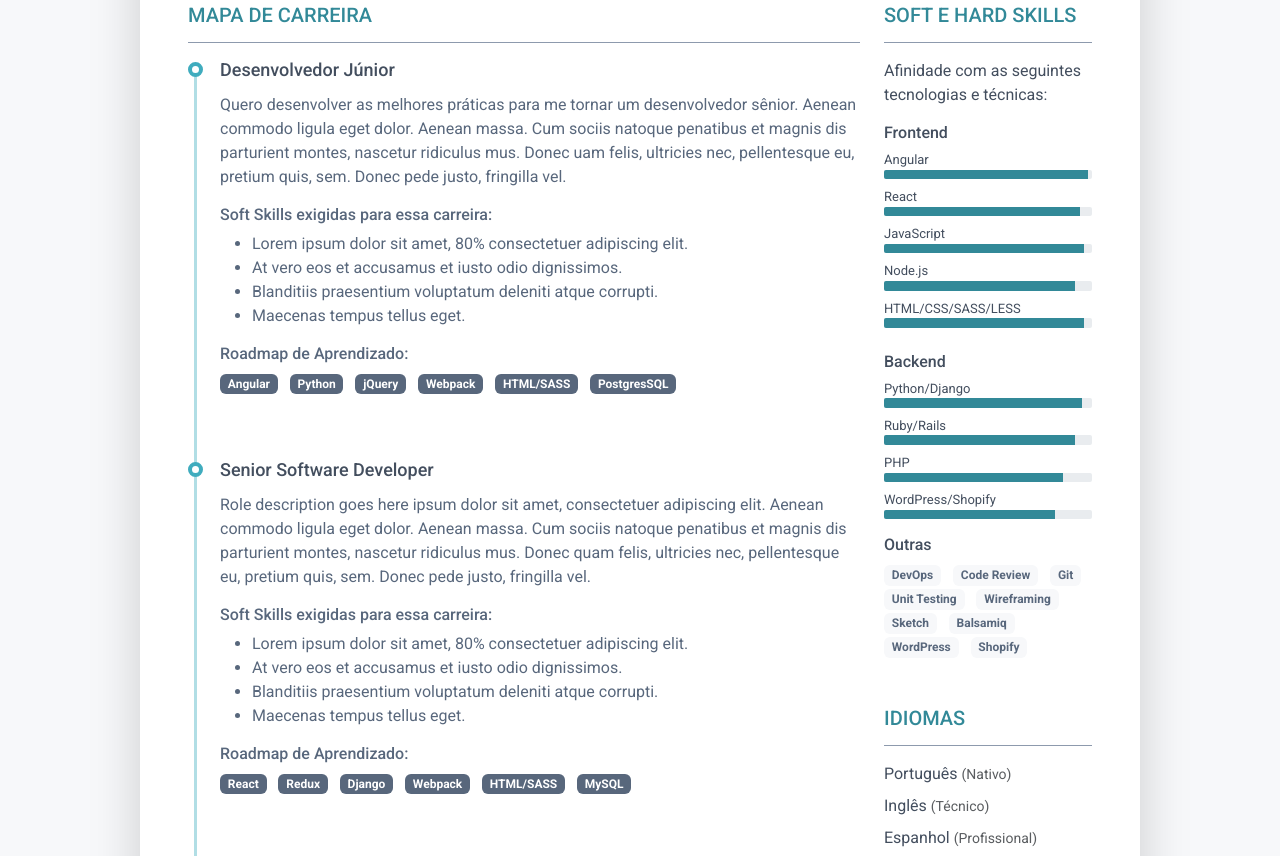
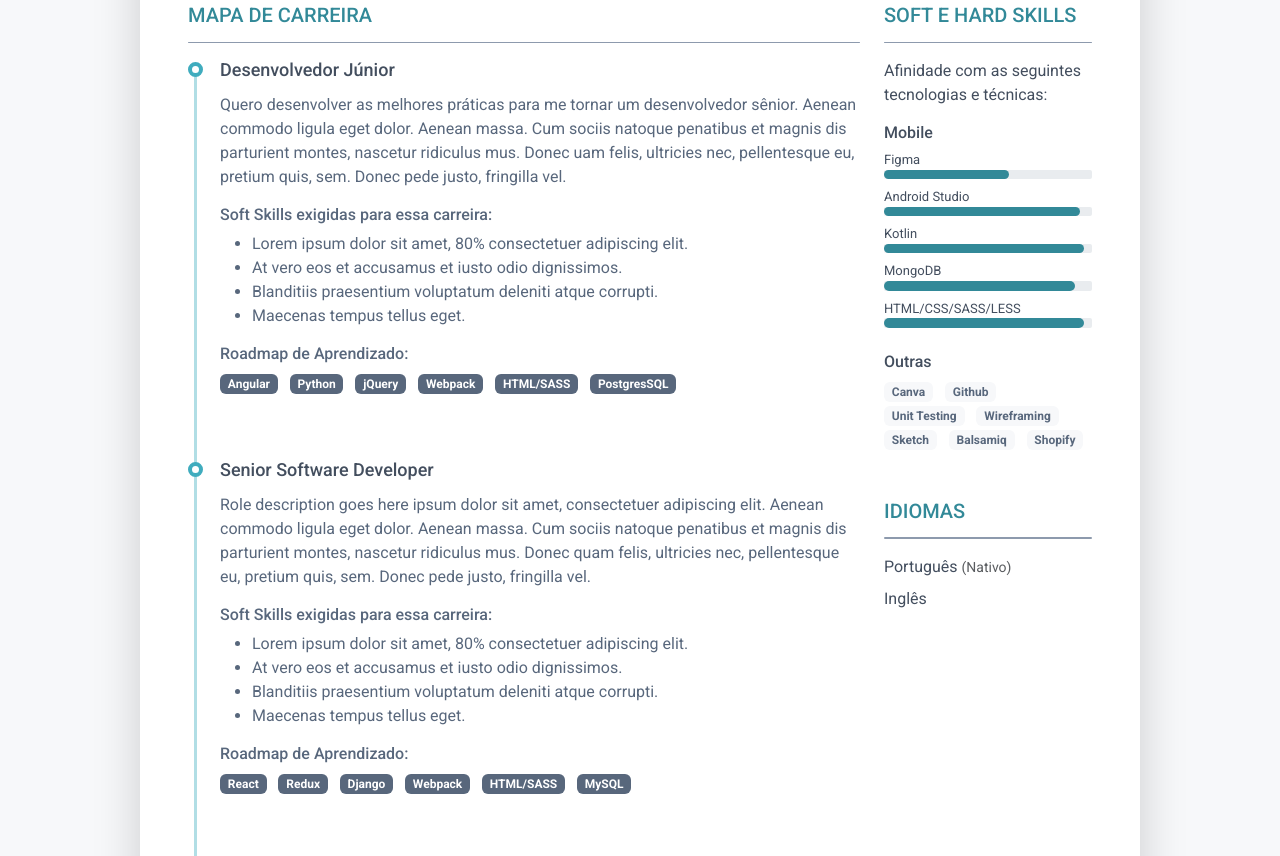
Before and after one commit to LeirDev/mapa_de_carreira, a plain HTML site: page index.html in a window 1280 px wide. Shown: the part 597-1453 px from the top of the page. Drawn offline with Linux system fonts and the light colour scheme.

Commit message:
atualizei paezao

```diff
--- a/index.html
+++ b/index.html
@@ -291,18 +291,18 @@
 							<p>Afinidade com as seguintes tecnologias e técnicas:</p>
 							<div class="resume-section-content">
 								<div class="resume-skill-item">
-									<h4 class="resume-skills-cat font-weight-bold">Frontend</h4>
+									<h4 class="resume-skills-cat font-weight-bold">Mobile</h4>
 									<ul class="list-unstyled mb-4">
 										<li class="mb-2">
-											<div class="resume-skill-name">Angular</div>
+											<div class="resume-skill-name">Figma</div>
 											<div class="progress resume-progress">
 												<div class="progress-bar theme-progress-bar-dark" role="progressbar"
-													style="width: 98%" aria-valuenow="25" aria-valuemin="0"
+													style="width: 60%" aria-valuenow="25" aria-valuemin="0"
 													aria-valuemax="100"></div>
 											</div>
 										</li>
 										<li class="mb-2">
-											<div class="resume-skill-name">React</div>
+											<div class="resume-skill-name">Android Studio</div>
 											<div class="progress resume-progress">
 												<div class="progress-bar theme-progress-bar-dark" role="progressbar"
 													style="width: 94%" aria-valuenow="25" aria-valuemin="0"
@@ -310,7 +310,7 @@
 											</div>
 										</li>
 										<li class="mb-2">
-											<div class="resume-skill-name">JavaScript</div>
+											<div class="resume-skill-name">Kotlin</div>
 											<div class="progress resume-progress">
 												<div class="progress-bar theme-progress-bar-dark" role="progressbar"
 													style="width: 96%" aria-valuenow="25" aria-valuemin="0"
@@ -319,7 +319,7 @@
 										</li>
 
 										<li class="mb-2">
-											<div class="resume-skill-name">Node.js</div>
+											<div class="resume-skill-name">MongoDB</div>
 											<div class="progress resume-progress">
 												<div class="progress-bar theme-progress-bar-dark" role="progressbar"
 													style="width: 92%" aria-valuenow="25" aria-valuemin="0"
@@ -338,58 +338,16 @@
 								</div>
 
 								<div class="resume-skill-item">
-									<h4 class="resume-skills-cat font-weight-bold">Backend</h4>
-									<ul class="list-unstyled">
-										<li class="mb-2">
-											<div class="resume-skill-name">Python/Django</div>
-											<div class="progress resume-progress">
-												<div class="progress-bar theme-progress-bar-dark" role="progressbar"
-													style="width: 95%" aria-valuenow="25" aria-valuemin="0"
-													aria-valuemax="100"></div>
-											</div>
-										</li>
-										<li class="mb-2">
-											<div class="resume-skill-name">Ruby/Rails</div>
-											<div class="progress resume-progress">
-												<div class="progress-bar theme-progress-bar-dark" role="progressbar"
-													style="width: 92%" aria-valuenow="25" aria-valuemin="0"
-													aria-valuemax="100"></div>
-											</div>
-										</li>
-										<li class="mb-2">
-											<div class="resume-skill-name">PHP</div>
-											<div class="progress resume-progress">
-												<div class="progress-bar theme-progress-bar-dark" role="progressbar"
-													style="width: 86%" aria-valuenow="25" aria-valuemin="0"
-													aria-valuemax="100"></div>
-											</div>
-										</li>
-										<li class="mb-2">
-											<div class="resume-skill-name">WordPress/Shopify</div>
-											<div class="progress resume-progress">
-												<div class="progress-bar theme-progress-bar-dark" role="progressbar"
-													style="width: 82%" aria-valuenow="25" aria-valuemin="0"
-													aria-valuemax="100"></div>
-											</div>
-										</li>
-									</ul>
-								</div>
-
-								<div class="resume-skill-item">
 									<h4 class="resume-skills-cat font-weight-bold">Outras</h4>
 									<ul class="list-inline">
-										<li class="list-inline-item"><span class="badge badge-light">DevOps</span></li>
-										<li class="list-inline-item"><span class="badge badge-light">Code Review</span>
-										</li>
-										<li class="list-inline-item"><span class="badge badge-light">Git</span></li>
+										<li class="list-inline-item"><span class="badge badge-light">Canva</span></li>
+										<li class="list-inline-item"><span class="badge badge-light">Github</span></li>
 										<li class="list-inline-item"><span class="badge badge-light">Unit Testing</span>
 										</li>
 										<li class="list-inline-item"><span class="badge badge-light">Wireframing</span>
 										</li>
 										<li class="list-inline-item"><span class="badge badge-light">Sketch</span></li>
 										<li class="list-inline-item"><span class="badge badge-light">Balsamiq</span>
-										</li>
-										<li class="list-inline-item"><span class="badge badge-light">WordPress</span>
 										</li>
 										<li class="list-inline-item"><span class="badge badge-light">Shopify</span></li>
 									</ul>
@@ -405,10 +363,7 @@
 										<small class="text-muted font-weight-normal">(Nativo)</small>
 									</li>
 									<li class="mb-2 align-middle"><span
-											class="resume-lang-name font-weight-bold">Inglês</span> <small
-											class="text-muted font-weight-normal">(Técnico)</small></li>
-									<li><span class="resume-lang-name font-weight-bold">Espanhol</span> <small
-											class="text-muted font-weight-normal">(Profissional)</small></li>
+											class="resume-lang-name font-weight-bold">Inglês</span></li>
 								</ul>
 							</div>
 						</section>
```
Also changed, not shown: assets/css/bootstrap-4.css.
